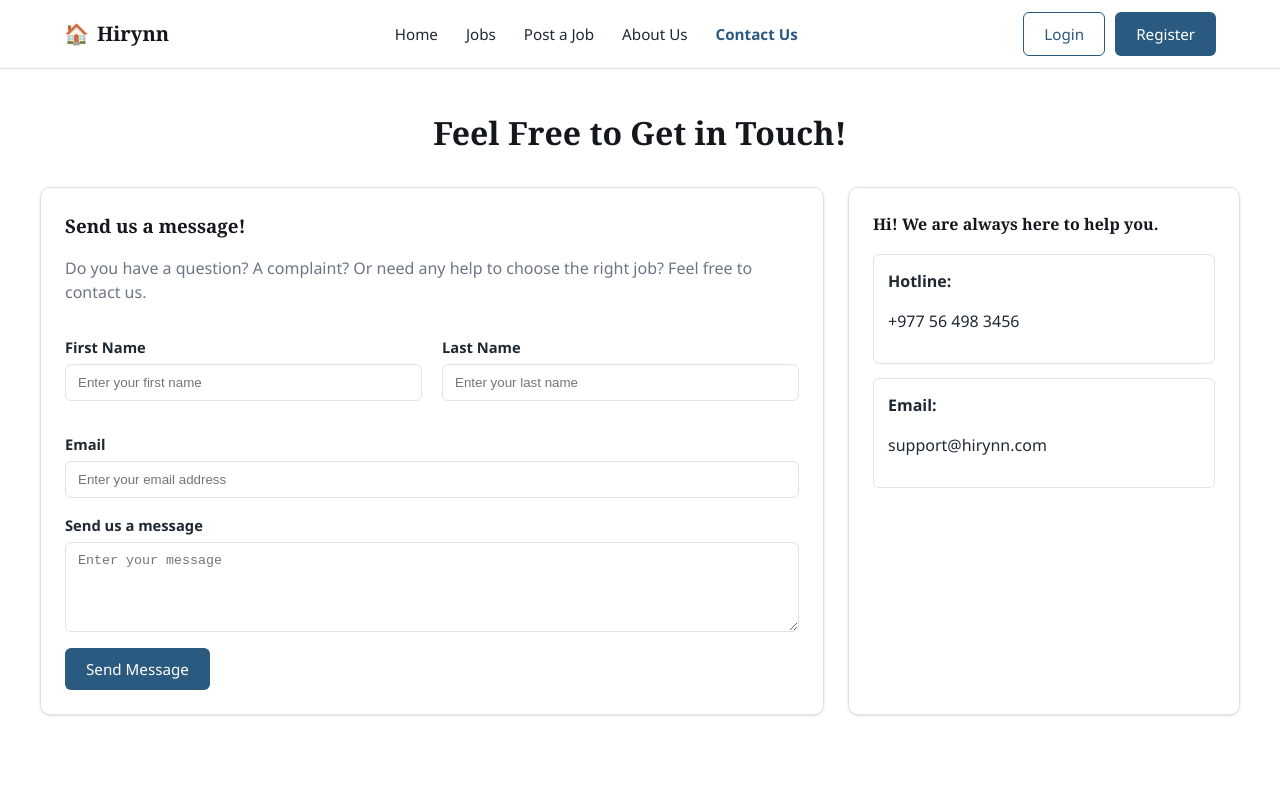
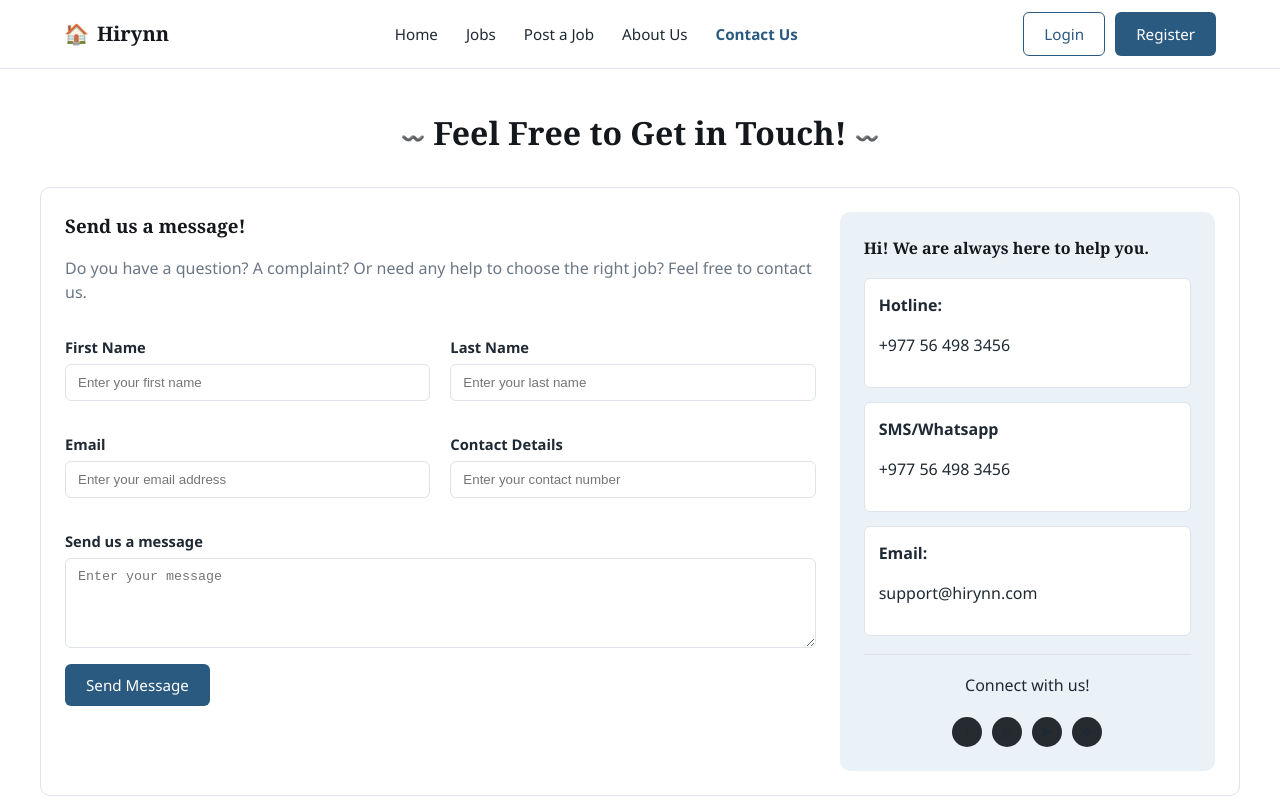
Before and after one commit to LaskaMaharjan/Hirynn-Website, a React (Vite) app: page /contact-us in a window 1280 px wide. Shown: the top 800 px of the page. Built offline with nearby package versions, Linux system fonts and the light colour scheme.

Commit message:
Updated Comtact Us

```diff
--- a/src/Components/ContactUs.jsx
+++ b/src/Components/ContactUs.jsx
@@ -1,50 +1,79 @@
 export default function ContactUs() {
+  const handleSubmit = (e) => {
+    e.preventDefault();
+    alert("Message sent! (demo only)");
+  };
+
   return (
-    <div className="page container">
-      <h1 className="text-center">Feel Free to Get in Touch!</h1>
+    <div className="page container contact-page">
+      <h1 className="text-center">
+        <span className="squiggle">〰️</span> Feel Free to Get in Touch! <span className="squiggle">〰️</span>
+      </h1>
 
+      <div className="contact-outer">
         <div className="contact-layout">
-        <div className="contact-form">
+          <form className="contact-form" onSubmit={handleSubmit}>
             <h3>Send us a message!</h3>
             <p className="text-muted">
-            Do you have a question? A complaint? Or need any help to choose
-            the right job? Feel free to contact us.
+              Do you have a question? A complaint? Or need any help to
+              choose the right job? Feel free to contact us.
             </p>
 
             <div className="form-row">
               <div className="field">
                 <label>First Name</label>
-              <input placeholder="Enter your first name" />
+                <input placeholder="Enter your first name" required />
               </div>
               <div className="field">
                 <label>Last Name</label>
-              <input placeholder="Enter your last name" />
+                <input placeholder="Enter your last name" required />
+              </div>
+            </div>
+
+            <div className="form-row">
+              <div className="field">
+                <label>Email</label>
+                <input type="email" placeholder="Enter your email address" required />
+              </div>
+              <div className="field">
+                <label>Contact Details</label>
+                <input placeholder="Enter your contact number" />
               </div>
             </div>
 
             <div className="field">
-            <label>Email</label>
-            <input type="email" placeholder="Enter your email address" />
+              <label>Send us a message</label>
+              <textarea placeholder="Enter your message" required />
             </div>
 
-          <div className="field">
-            <label>Send us a message</label>
-            <textarea placeholder="Enter your message" />
-          </div>
+            <button type="submit" className="btn btn-primary">Send Message</button>
+          </form>
 
-          <button className="btn btn-primary">Send Message</button>
-        </div>
+          <aside className="contact-side">
+            <h4>Hi! We are always here to help you.</h4>
 
-        <div className="contact-side">
-          <h4>Hi! We are always here to help you.</h4>
             <div className="contact-info-card">
               <strong>Hotline:</strong>
+              <p>+977 56 498 3456</p>
+            </div>
+            <div className="contact-info-card">
+              <strong>SMS/Whatsapp</strong>
               <p>+977 56 498 3456</p>
             </div>
             <div className="contact-info-card">
               <strong>Email:</strong>
               <p>support@hirynn.com</p>
             </div>
+
+            <hr />
+            <p className="text-center">Connect with us!</p>
+            <div className="footer-social" style={{ justifyContent: "center" }}>
+              <span>f</span>
+              <span>◎</span>
+              <span>▶</span>
+              <span>◆</span>
+            </div>
+          </aside>
         </div>
       </div>
     </div>
--- a/src/styles.css
+++ b/src/styles.css
@@ -525,22 +525,35 @@ button { cursor: pointer; font-family: inherit; }
 }
 
 /* ===== Contact Us ===== */
+.contact-page h1 {
+  margin-bottom: 30px;
+}
+
+.squiggle {
+  color: #e8d84a;
+  font-size: 1.2rem;
+}
+
+.contact-outer {
+  border: 1px solid var(--color-border);
+  border-radius: var(--radius-md);
+  padding: 24px;
+}
+
 .contact-layout {
   display: grid;
   grid-template-columns: 2fr 1fr;
   gap: 24px;
-  margin-top: 30px;
 }
 
-.contact-form, .contact-side {
-  background: #fff;
-  border: 1px solid var(--color-border);
+.contact-form h3 { margin-bottom: 8px; }
+
+.contact-side {
+  background: var(--color-blue-light);
   border-radius: var(--radius-md);
-  box-shadow: var(--shadow-card);
   padding: 24px;
 }
 
-.contact-form h3 { margin-bottom: 8px; }
 .contact-side h4 { margin-bottom: 18px; }
 
 .field {
@@ -564,12 +577,19 @@ button { cursor: pointer; font-family: inherit; }
 }
 
 .contact-info-card {
+  background: #fff;
   border: 1px solid var(--color-border);
   border-radius: var(--radius-sm);
   padding: 14px;
   margin-bottom: 14px;
 }
 .contact-info-card strong { display: block; margin-bottom: 4px; }
+
+.contact-side hr {
+  border: none;
+  border-top: 1px solid var(--color-border);
+  margin: 18px 0;
+}
 
 @media (max-width: 800px) {
   .contact-layout, .form-row { grid-template-columns: 1fr; }
```
Lines whose indentation alone changed are shown as unchanged.
